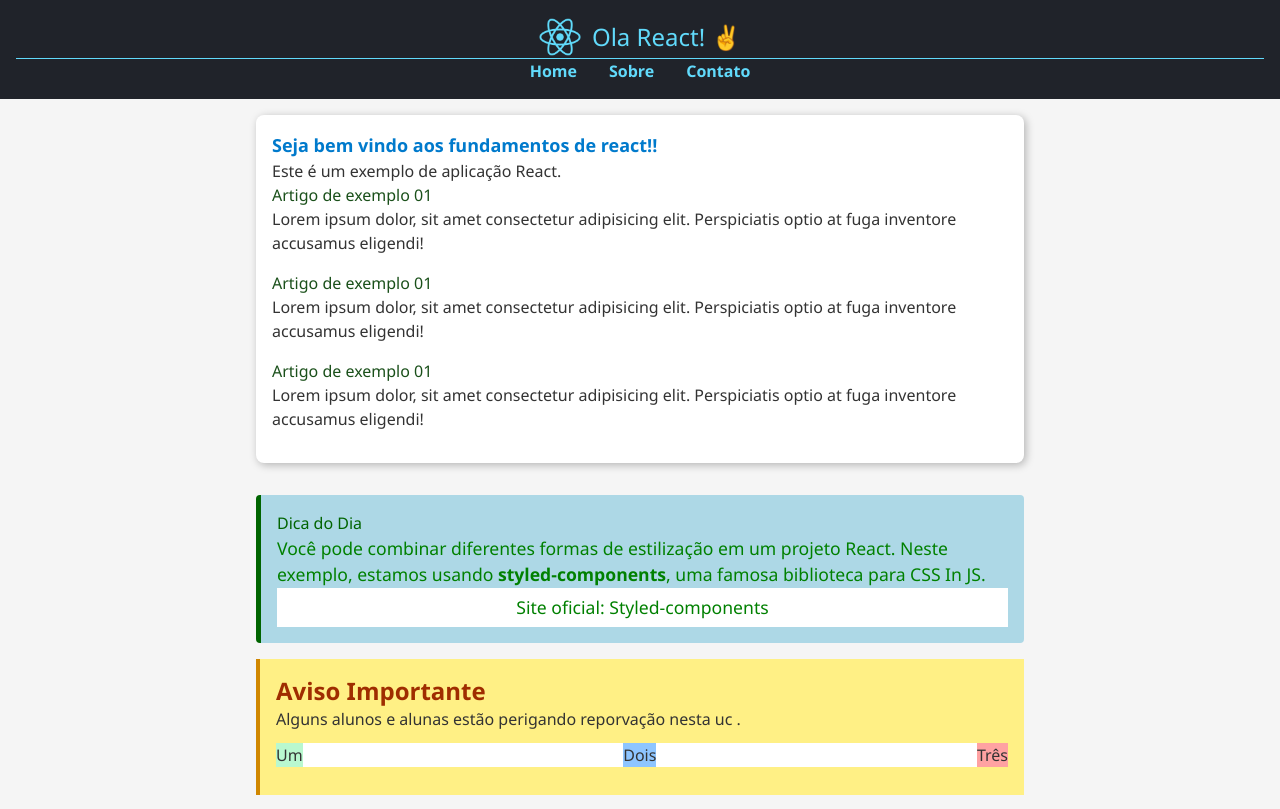
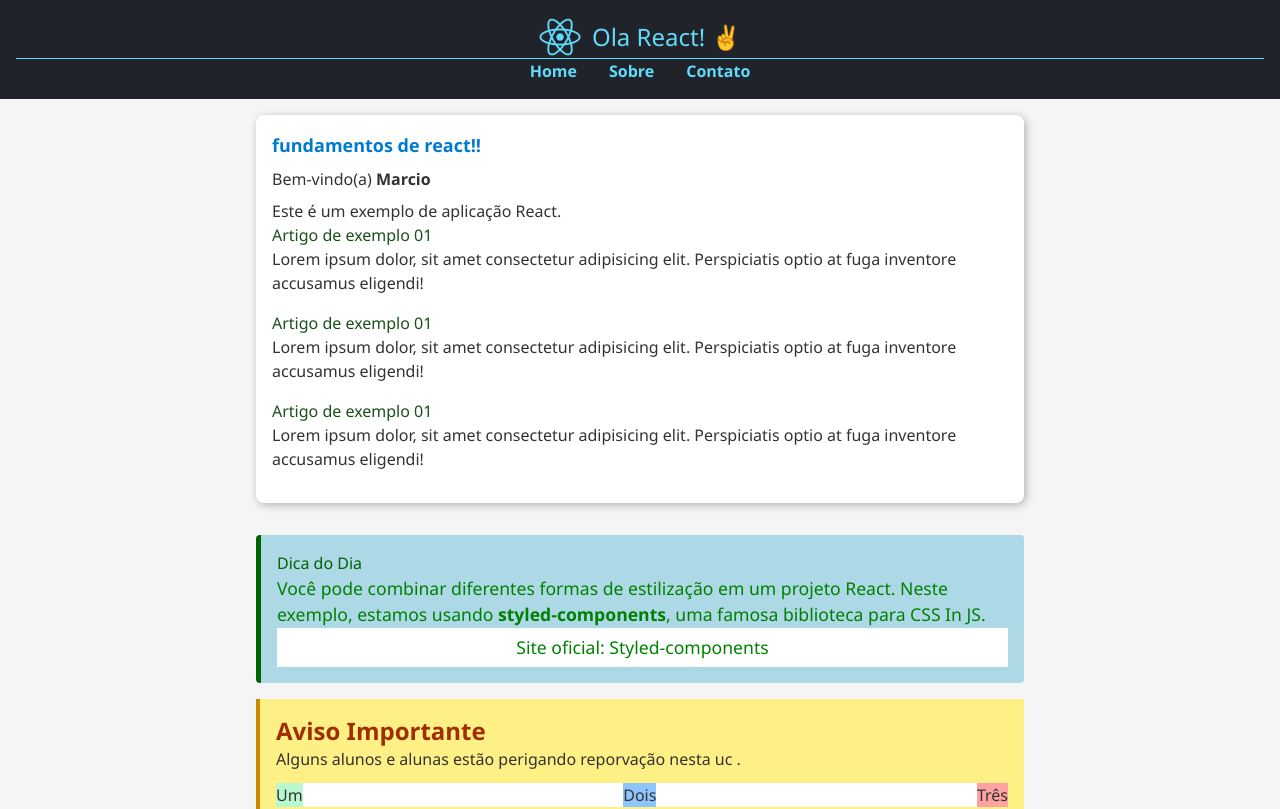
Before and after one commit to Moreira-Marcio/react-fundamentos, a React (Vite) app: page / in a window 1280 px wide. Shown: the top 809 px of the page. Built offline with nearby package versions, Linux system fonts and the light colour scheme.

Commit message:
adiciona , usa e configura props

```diff
--- a/src/components/Conteudo/Conteudo.tsx
+++ b/src/components/Conteudo/Conteudo.tsx
@@ -10,7 +10,7 @@
       <section
         className={`${estilos.principal} ${estilos.arredondada} ${estilos.sombra}`}
       >
-        <Saudacao />
+        <Saudacao nome="Marcio" />
         <p>Este é um exemplo de aplicação React.</p>
         <Artigo />
         <Artigo />
--- a/src/components/Conteudo/Saudacao.tsx
+++ b/src/components/Conteudo/Saudacao.tsx
@@ -1,7 +1,14 @@
-export default function Saudacao() {
+type Props = {
+  nome: string;
+};
+
+export default function Saudacao(props: Props) {
   return (
-    <h2 className="font-bold text-lg">
-      Seja bem vindo aos fundamentos de react!!
-    </h2>
+    <>
+      <h2 className="font-bold text-lg">fundamentos de react!!</h2>
+      <p className="my-2">
+        Bem-vindo(a) <b>{props.nome}</b>
+      </p>
+    </>
   );
 }
```
Also changed, not shown: src/global.css (+4 -4 lines).
